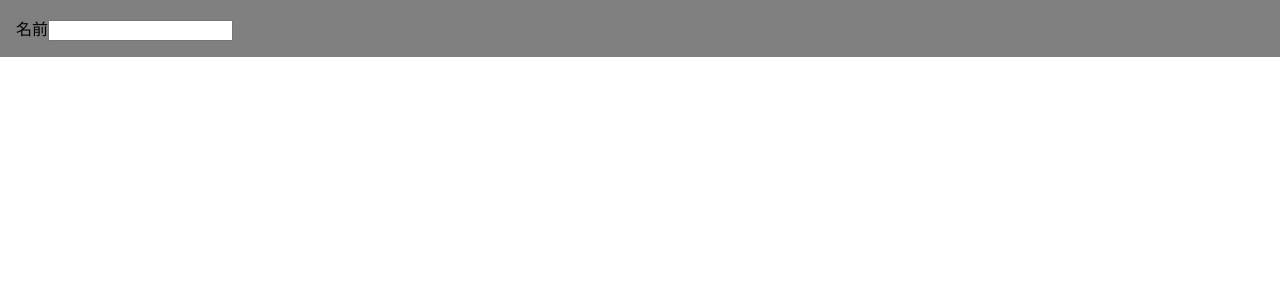
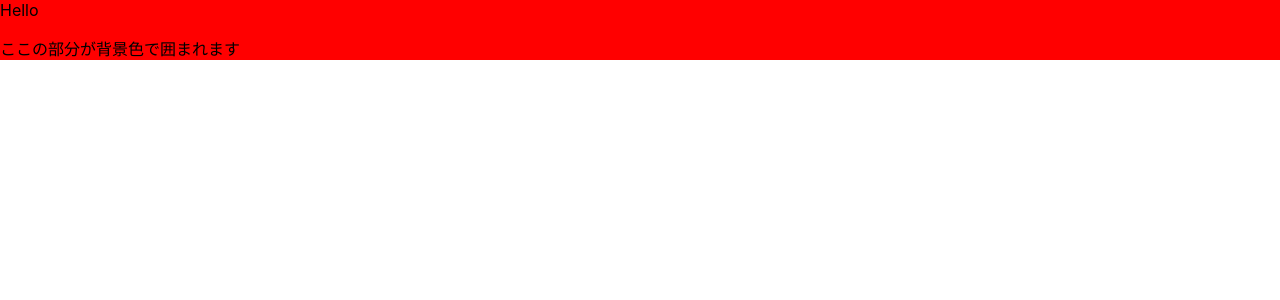
Before and after one commit to hibriiiiidge/practice__react-app, a React (Create React App) app in the folder react-app/: page / in a window 1280 px wide. Shown: the top 300 px of the page. Built offline with nearby package versions, Linux system fonts and the light colour scheme.

Commit message:
Add ContainerSample component

```diff
--- /dev/null
+++ b/react-app/src/components/ContainerSample.tsx
@@ -0,0 +1,22 @@
+const Container = (props: { title: string; children: React.ReactElement }) => {
+  const { title, children } = props
+
+  return (
+    <div style={{ background: 'red' }}>
+      <span>{title}</span>
+      <div>{children}</div>
+    </div>
+  )
+}
+
+
+const Parent = () => {
+  return (
+    <Container title='Hello'>
+      <p>ここの部分が背景色で囲まれます</p>
+    </Container>
+  )
+}
+
+
+export default Parent
--- /dev/null
+++ b/react-app/src/components/Message.tsx
@@ -0,0 +1,19 @@
+const Text = (props: { content: string }) => {
+  const { content } = props
+  return <p className="text">{content}</p>
+}
+
+const Message = (props: {}) => {
+  const content1 = 'This is parent component'
+  const content2 = 'Message uses Text component'
+
+  return (
+    <div>
+      <Text content={content1} />
+      <Text content={content2} />
+    </div>
+  )
+}
+
+
+export default Message
--- a/react-app/src/index.tsx
+++ b/react-app/src/index.tsx
@@ -3,7 +3,9 @@ import ReactDOM from 'react-dom/client';
 import './index.css';
 // import App from './App';
 // import Hello from './components/Hello';
-import Name from './components/Name';
+// import Name from './components/Name';
+// import Message from './components/Message';
+import ContainerSample from './components/ContainerSample';
 import reportWebVitals from './reportWebVitals';
 
 const root = ReactDOM.createRoot(
@@ -11,7 +13,7 @@ const root = ReactDOM.createRoot(
 );
 root.render(
   <React.StrictMode>
-    <Name />
+    <ContainerSample />
   </React.StrictMode>
 );
 
```
